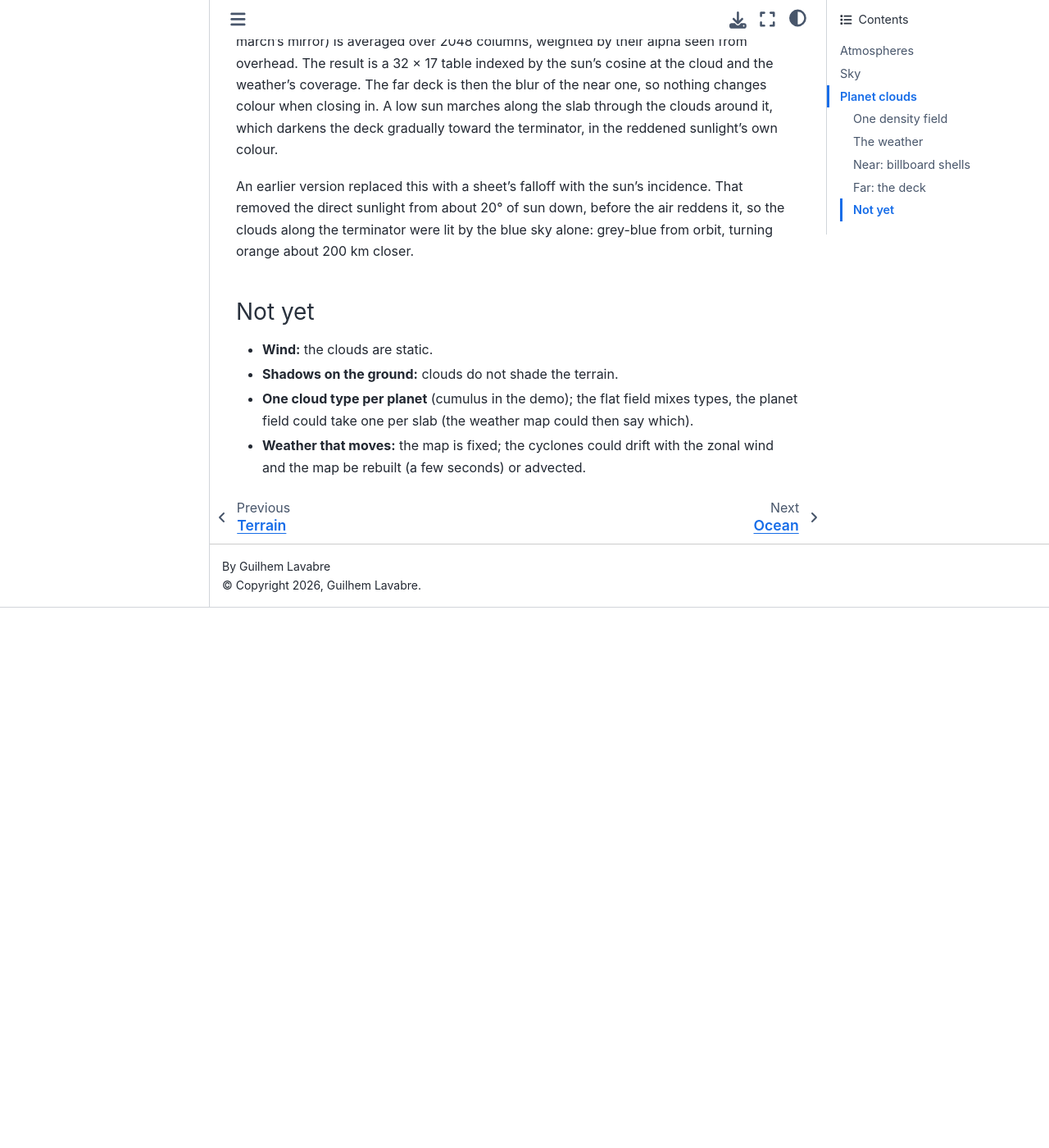
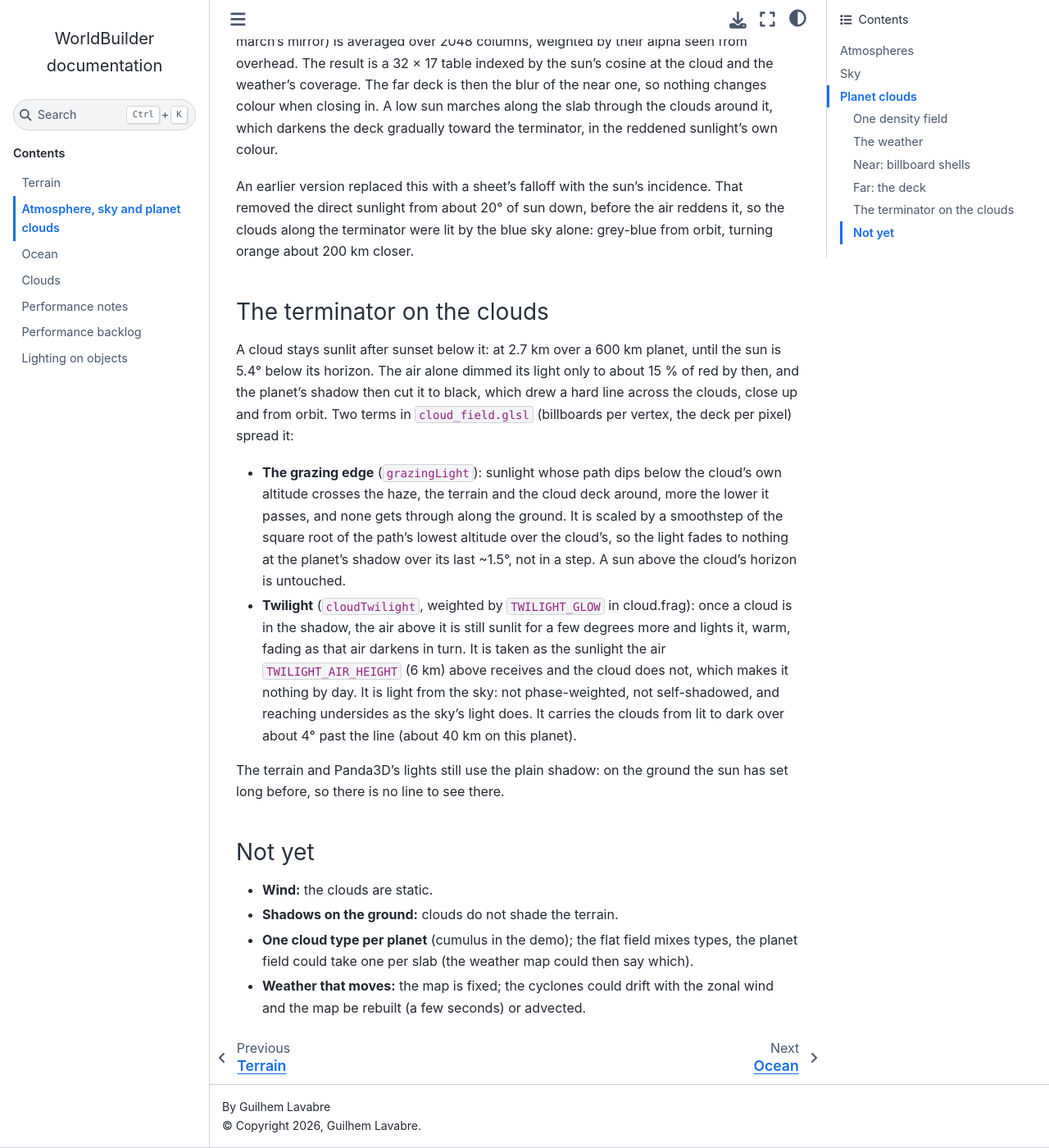
Before and after one commit to JoeDalton/WorldBuilder, a Sphinx documentation site: the page built from docs/source/atmosphere.md, in a window 1280 px wide and 1400 px high, scrolled down 7981 px. Shown: the whole window at 82% size. Built offline with Sphinx 7.4.7 and the Sphinx Book theme 1.1.4, drawn with Linux system fonts in a browser that asks for light colours; pages that are not in the unit, such as notebooks, are missing from menus; before the commit the page ends 8722 px from its top, so only the background shows below that.

Commit message:
smoother cloud lightup at terminator

```diff
--- a/docs/source/atmosphere.md
+++ b/docs/source/atmosphere.md
@@ -313,6 +313,33 @@
 before the air reddens it, so the clouds along the terminator were lit by the
 blue sky alone: grey-blue from orbit, turning orange about 200 km closer.
 
+### The terminator on the clouds
+
+A cloud stays sunlit after sunset below it: at 2.7 km over a 600 km planet,
+until the sun is 5.4° below its horizon. The air alone dimmed its light only
+to about 15 % of red by then, and the planet's shadow then cut it to black,
+which drew a hard line across the clouds, close up and from orbit. Two terms
+in `cloud_field.glsl` (billboards per vertex, the deck per pixel) spread it:
+
+- **The grazing edge** (`grazingLight`): sunlight whose path dips below the
+  cloud's own altitude crosses the haze, the terrain and the cloud deck
+  around, more the lower it passes, and none gets through along the ground.
+  It is scaled by a smoothstep of the square root of the path's lowest
+  altitude over the cloud's, so the light fades to nothing at the planet's
+  shadow over its last ~1.5°, not in a step. A sun above the cloud's horizon
+  is untouched.
+- **Twilight** (`cloudTwilight`, weighted by `TWILIGHT_GLOW` in cloud.frag):
+  once a cloud is in the shadow, the air above it is still sunlit for a few
+  degrees more and lights it, warm, fading as that air darkens in turn. It
+  is taken as the sunlight the air `TWILIGHT_AIR_HEIGHT` (6 km) above
+  receives and the cloud does not, which makes it nothing by day. It is
+  light from the sky: not phase-weighted, not self-shadowed, and reaching
+  undersides as the sky's light does. It carries the clouds from lit to dark
+  over about 4° past the line (about 40 km on this planet).
+
+The terrain and Panda3D's lights still use the plain shadow: on the ground
+the sun has set long before, so there is no line to see there.
+
 ### Not yet
 
 - **Wind:** the clouds are static.
```
Also changed, not shown: 5 other files.
